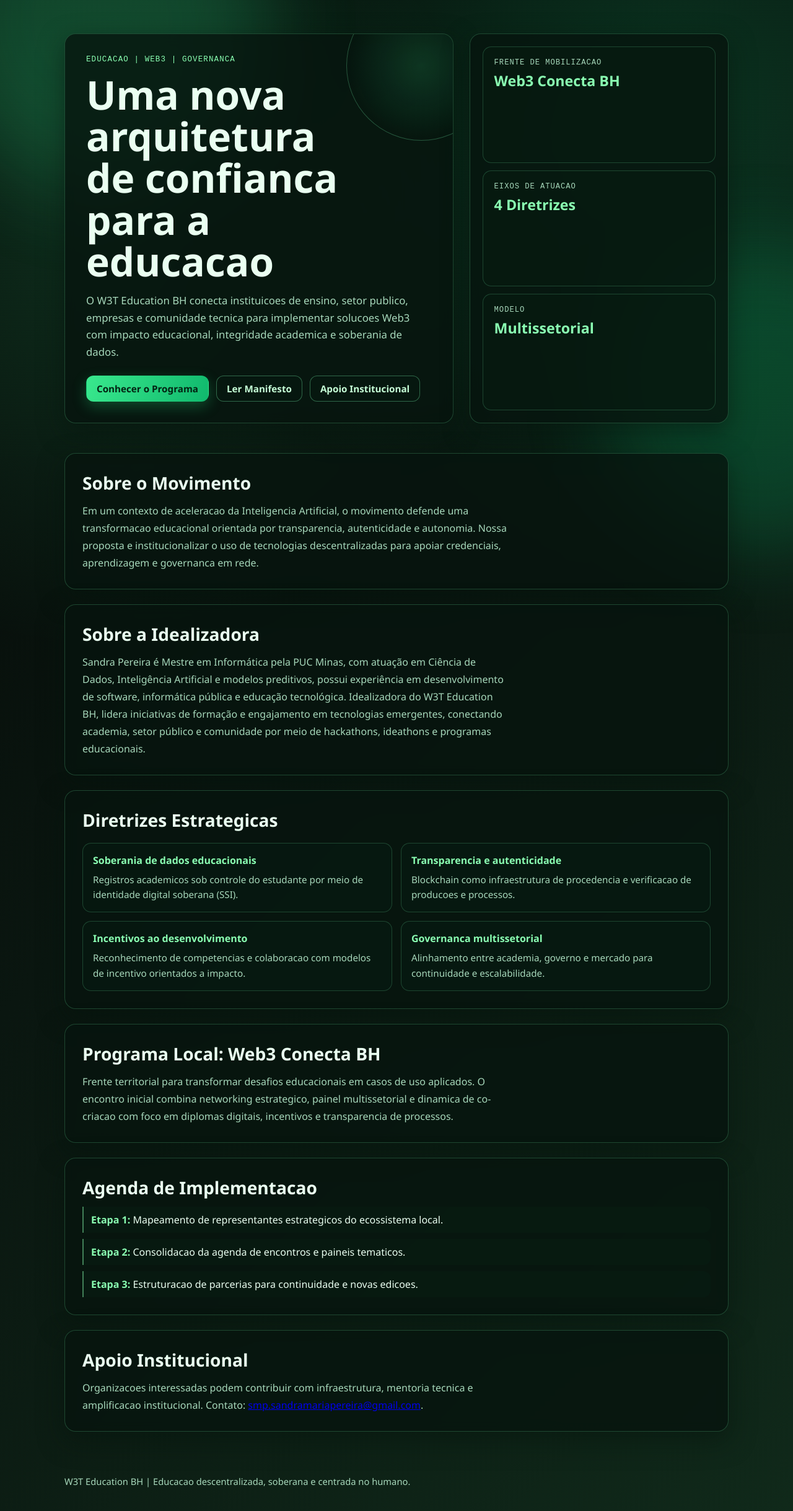
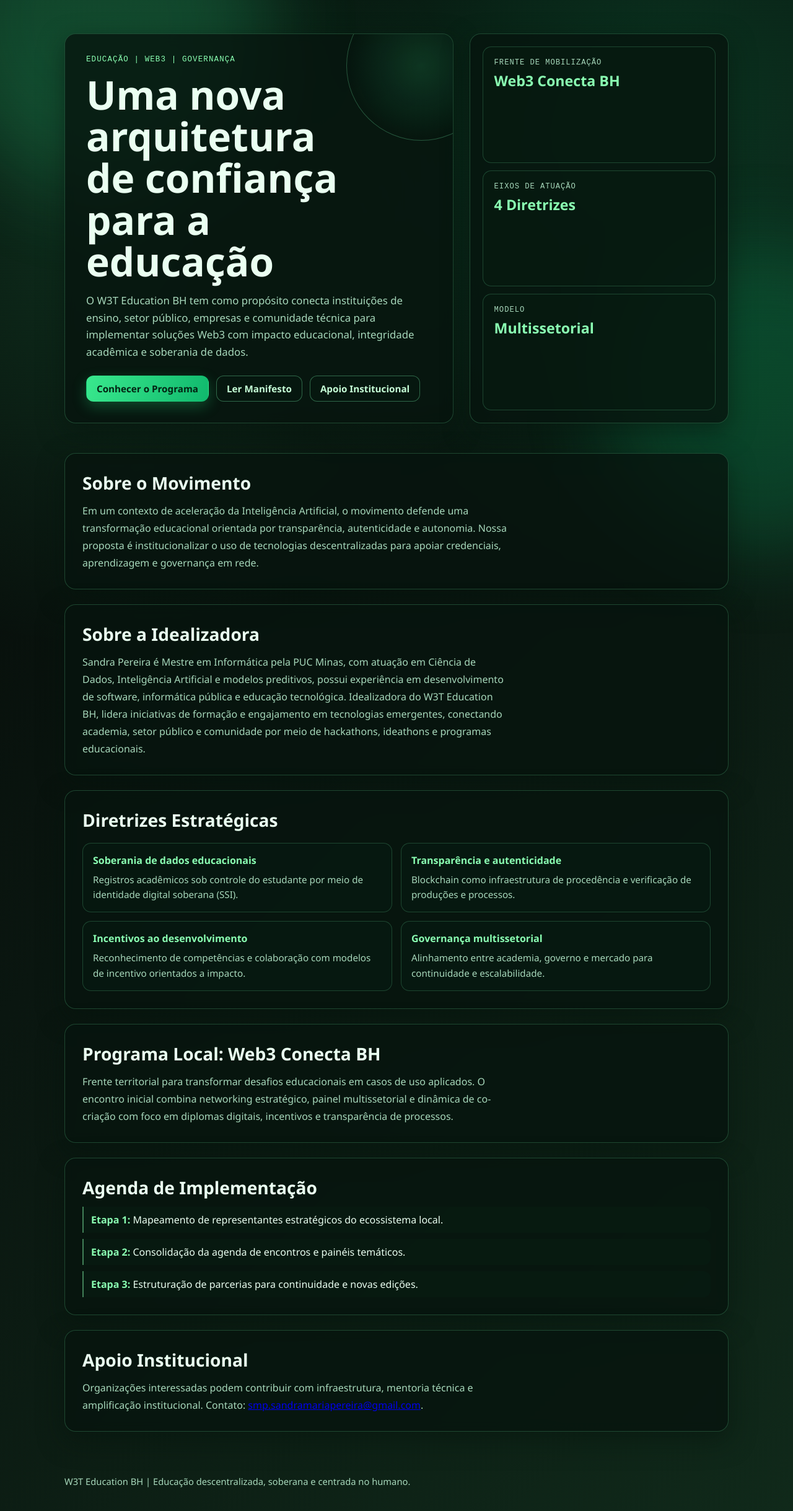
Before and after one commit to smp-sandramariapereira/W3T-Education, a plain HTML site: page index.html in a window 1280 px wide. Shown: the part 62-2500 px from the top of the page at 62% size. Drawn offline with Linux system fonts and the light colour scheme.

Commit message:
Corrige acentuacao do conteudo em portugues

```diff
--- a/index.html
+++ b/index.html
@@ -4,7 +4,7 @@
   <meta charset="UTF-8">
   <meta name="viewport" content="width=device-width, initial-scale=1">
   <title>W3T Education BH | One Page</title>
-  <meta name="description" content="W3T Education BH: educacao descentralizada, soberania de dados e inovacao institucional com Web3.">
+  <meta name="description" content="W3T Education BH: educação descentralizada, soberania de dados e inovação institucional com Web3.">
   <style>
     :root {
       --bg-0: #050806;
@@ -428,7 +428,7 @@
         <a href="#diretrizes">Diretrizes</a>
         <a href="#programa">Programa Local</a>
         <a href="#agenda">Agenda</a>
-        <a class="github-link" href="https://github.com/smp-sandramariapereira/W3T-Education" target="_blank" rel="noopener noreferrer" aria-label="Abrir repositorio no GitHub" title="GitHub">
+        <a class="github-link" href="https://github.com/smp-sandramariapereira/W3T-Education" target="_blank" rel="noopener noreferrer" aria-label="Abrir repositório no GitHub" title="GitHub">
           <svg viewBox="0 0 24 24" aria-hidden="true" focusable="false">
             <path d="M12 0C5.37 0 0 5.37 0 12c0 5.3 3.44 9.8 8.2 11.38.6.11.82-.26.82-.58v-2.04c-3.34.73-4.04-1.61-4.04-1.61-.55-1.38-1.34-1.75-1.34-1.75-1.1-.75.08-.74.08-.74 1.2.08 1.84 1.23 1.84 1.23 1.08 1.85 2.82 1.32 3.5 1.01.11-.78.42-1.32.76-1.62-2.67-.3-5.47-1.34-5.47-5.93 0-1.31.47-2.38 1.23-3.22-.12-.3-.53-1.53.12-3.18 0 0 1.01-.32 3.3 1.23a11.4 11.4 0 0 1 6 0c2.29-1.55 3.3-1.23 3.3-1.23.65 1.65.24 2.88.12 3.18.76.84 1.23 1.91 1.23 3.22 0 4.6-2.8 5.63-5.48 5.93.43.37.82 1.1.82 2.23v3.31c0 .32.22.69.83.58A12.01 12.01 0 0 0 24 12c0-6.63-5.37-12-12-12z" />
           </svg>
@@ -438,10 +438,10 @@
 
     <section class="hero">
       <article class="panel hero-main reveal">
-        <p class="eyebrow">Educacao | Web3 | Governanca</p>
-        <h1>Uma nova arquitetura de confianca para a educacao</h1>
+        <p class="eyebrow">Educação | Web3 | Governança</p>
+        <h1>Uma nova arquitetura de confiança para a educação</h1>
         <p class="lead">
-          O W3T Education BH conecta instituicoes de ensino, setor publico, empresas e comunidade tecnica para implementar solucoes Web3 com impacto educacional, integridade academica e soberania de dados.
+          O W3T Education BH tem como propósito conecta instituições de ensino, setor público, empresas e comunidade técnica para implementar soluções Web3 com impacto educacional, integridade acadêmica e soberania de dados.
         </p>
         <div class="cta-row">
           <a class="btn primary" href="#programa">Conhecer o Programa</a>
@@ -452,11 +452,11 @@
 
       <aside class="panel hero-side reveal">
         <div class="metric">
-          <div class="label">Frente de mobilizacao</div>
+          <div class="label">Frente de mobilização</div>
           <div class="value">Web3 Conecta BH</div>
         </div>
         <div class="metric">
-          <div class="label">Eixos de atuacao</div>
+          <div class="label">Eixos de atuação</div>
           <div class="value">4 Diretrizes</div>
         </div>
         <div class="metric">
@@ -470,7 +470,7 @@
       <section id="sobre" class="panel section reveal">
         <h2>Sobre o Movimento</h2>
         <p>
-          Em um contexto de aceleracao da Inteligencia Artificial, o movimento defende uma transformacao educacional orientada por transparencia, autenticidade e autonomia. Nossa proposta e institucionalizar o uso de tecnologias descentralizadas para apoiar credenciais, aprendizagem e governanca em rede.
+          Em um contexto de aceleração da Inteligência Artificial, o movimento defende uma transformação educacional orientada por transparência, autenticidade e autonomia. Nossa proposta é institucionalizar o uso de tecnologias descentralizadas para apoiar credenciais, aprendizagem e governança em rede.
         </p>
       </section>
 
@@ -487,22 +487,22 @@
       </section>
 
       <section id="diretrizes" class="panel section reveal">
-        <h2>Diretrizes Estrategicas</h2>
+        <h2>Diretrizes Estratégicas</h2>
         <div class="grid">
           <article class="card">
             <h3>Soberania de dados educacionais</h3>
-            <p>Registros academicos sob controle do estudante por meio de identidade digital soberana (SSI).</p>
+            <p>Registros acadêmicos sob controle do estudante por meio de identidade digital soberana (SSI).</p>
           </article>
           <article class="card">
-            <h3>Transparencia e autenticidade</h3>
-            <p>Blockchain como infraestrutura de procedencia e verificacao de producoes e processos.</p>
+            <h3>Transparência e autenticidade</h3>
+            <p>Blockchain como infraestrutura de procedência e verificação de produções e processos.</p>
           </article>
           <article class="card">
             <h3>Incentivos ao desenvolvimento</h3>
-            <p>Reconhecimento de competencias e colaboracao com modelos de incentivo orientados a impacto.</p>
+            <p>Reconhecimento de competências e colaboração com modelos de incentivo orientados a impacto.</p>
           </article>
           <article class="card">
-            <h3>Governanca multissetorial</h3>
+            <h3>Governança multissetorial</h3>
             <p>Alinhamento entre academia, governo e mercado para continuidade e escalabilidade.</p>
           </article>
         </div>
@@ -511,29 +511,29 @@
       <section id="programa" class="panel section reveal">
         <h2>Programa Local: Web3 Conecta BH</h2>
         <p>
-          Frente territorial para transformar desafios educacionais em casos de uso aplicados. O encontro inicial combina networking estrategico, painel multissetorial e dinamica de co-criacao com foco em diplomas digitais, incentivos e transparencia de processos.
+          Frente territorial para transformar desafios educacionais em casos de uso aplicados. O encontro inicial combina networking estratégico, painel multissetorial e dinâmica de co-criação com foco em diplomas digitais, incentivos e transparência de processos.
         </p>
       </section>
 
       <section id="agenda" class="panel section reveal">
-        <h2>Agenda de Implementacao</h2>
+        <h2>Agenda de Implementação</h2>
         <div class="timeline">
-          <div class="step"><strong>Etapa 1:</strong> Mapeamento de representantes estrategicos do ecossistema local.</div>
-          <div class="step"><strong>Etapa 2:</strong> Consolidacao da agenda de encontros e paineis tematicos.</div>
-          <div class="step"><strong>Etapa 3:</strong> Estruturacao de parcerias para continuidade e novas edicoes.</div>
+          <div class="step"><strong>Etapa 1:</strong> Mapeamento de representantes estratégicos do ecossistema local.</div>
+          <div class="step"><strong>Etapa 2:</strong> Consolidação da agenda de encontros e painéis temáticos.</div>
+          <div class="step"><strong>Etapa 3:</strong> Estruturação de parcerias para continuidade e novas edições.</div>
         </div>
       </section>
 
       <section id="contato" class="panel section reveal">
         <h2>Apoio Institucional</h2>
         <p>
-          Organizacoes interessadas podem contribuir com infraestrutura, mentoria tecnica e amplificacao institucional. Contato: <a href="mailto:smp.sandramariapereira@gmail.com">smp.sandramariapereira@gmail.com</a>.
+          Organizações interessadas podem contribuir com infraestrutura, mentoria técnica e amplificação institucional. Contato: <a href="mailto:smp.sandramariapereira@gmail.com">smp.sandramariapereira@gmail.com</a>.
         </p>
       </section>
     </main>
 
     <footer>
-      W3T Education BH | Educacao descentralizada, soberana e centrada no humano.
+      W3T Education BH | Educação descentralizada, soberana e centrada no humano.
     </footer>
   </div>
 
```
